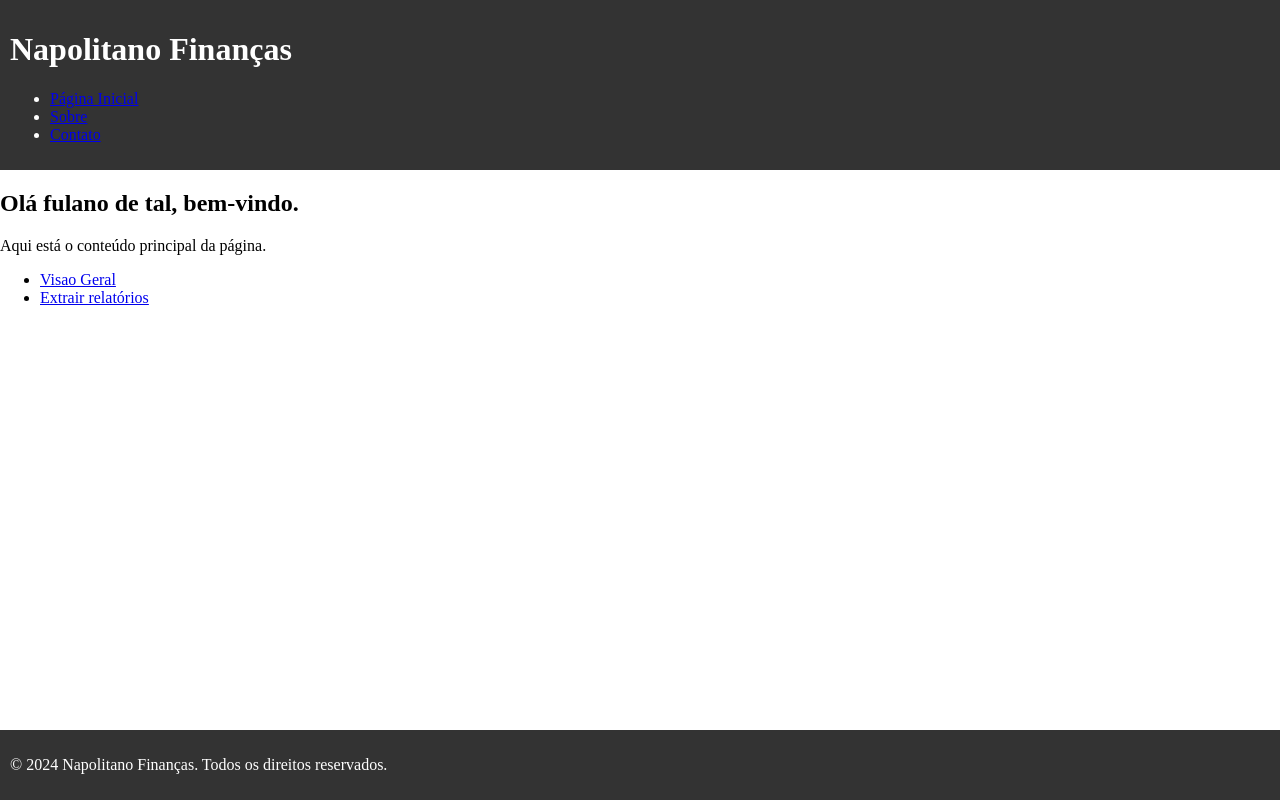
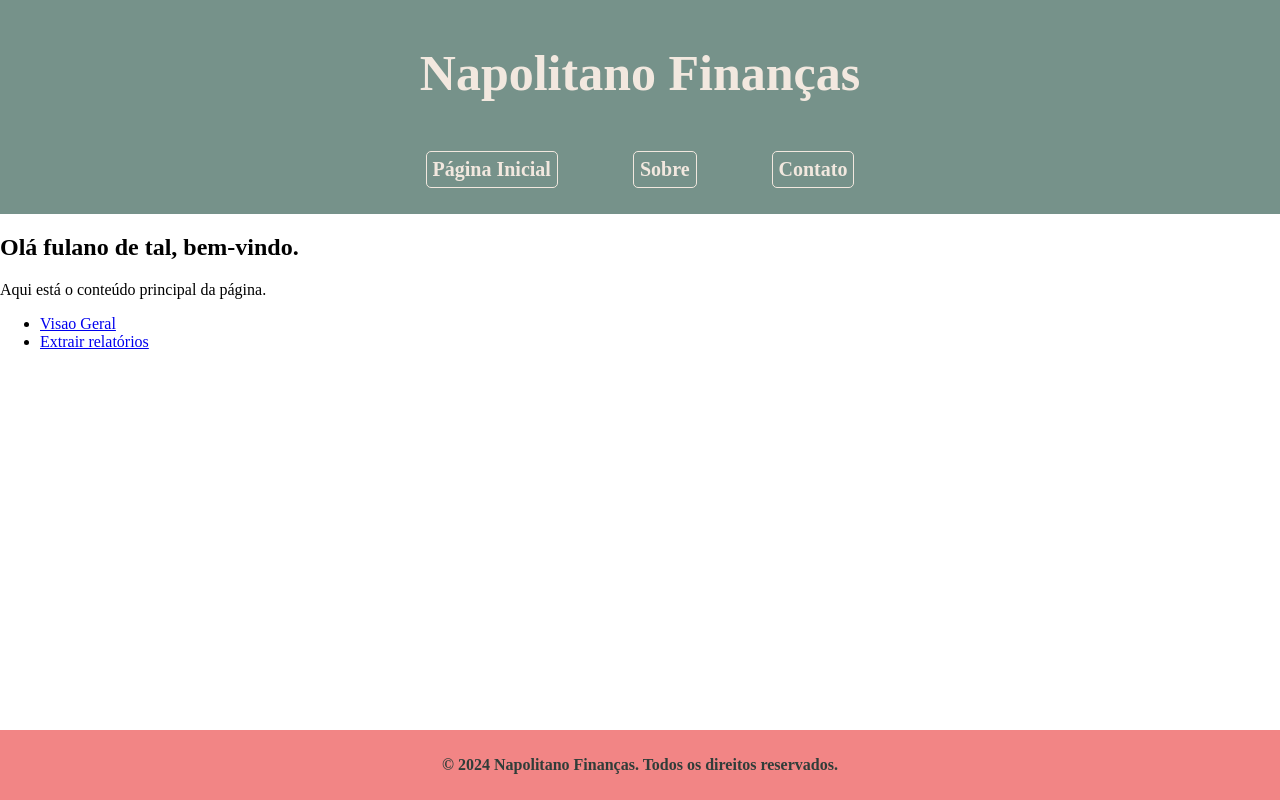
Before and after one commit to rianreiss/flask-project, a Flask app: page / in a window 1280 px wide. Run offline with Flask 3, Linux system fonts and the light colour scheme.

Commit message:
style commits

```diff
--- a/app/static/css/overview.css
+++ b/app/static/css/overview.css
@@ -1,3 +1,9 @@
+@charset "UTF-8";
+.overview {
+  overflow-y: auto; /* Adiciona uma barra de rolagem vertical apenas quando necessário */
+  max-height: 400px;
+}
+
 table {
   width: 100%;
   border-collapse: collapse;
--- a/app/static/css/overview.scss
+++ b/app/static/css/overview.scss
@@ -1,3 +1,9 @@
+.overview {
+    overflow-y: auto; /* Adiciona uma barra de rolagem vertical apenas quando necessário */
+    max-height: 400px;
+}
+
+
 table {
     width: 100%;
     border-collapse: collapse;
--- a/app/static/css/styles.css
+++ b/app/static/css/styles.css
@@ -1,19 +1,54 @@
 @charset "UTF-8";
-body {
-  margin: 0;
-  padding: 0;
-  box-sizing: border-box;
-}
-
 /* Estilo para o cabeçalho */
 header {
   position: relative;
   box-sizing: border-box;
   top: 0;
   width: 100%;
-  background-color: #333; /* Altere a cor conforme necessário */
-  color: #fff; /* Altere a cor do texto conforme necessário */
   padding: 10px;
+  color: #F2E8DF;
+  display: flex;
+  flex-direction: column;
+  align-items: center;
+  background-color: #76928a;
+  font-weight: bold;
+}
+header h1 {
+  font-size: 50px;
+}
+header ul {
+  display: flex;
+  padding: 0;
+  flex-direction: row;
+  gap: 75px;
+  justify-content: space-between;
+}
+header ul li {
+  list-style-type: none;
+}
+header ul li a {
+  color: #F2E8DF;
+  border: 1px solid #F2E8DF;
+  display: flex;
+  padding: 6px;
+  border-radius: 5px;
+  font-size: 20px;
+  text-decoration: none;
+}
+header ul li a:hover {
+  color: #F2B263;
+  border: 1px solid #F2B263;
+}
+
+main {
+  margin: 0;
+  padding: 0;
+  box-sizing: border-box;
+}
+
+body {
+  margin: 0;
+  padding: 0;
   box-sizing: border-box;
 }
 
@@ -23,8 +58,13 @@ footer {
   box-sizing: border-box;
   bottom: 0;
   width: 100%;
-  background-color: #333; /* Altere a cor conforme necessário */
-  color: #fff; /* Altere a cor do texto conforme necessário */
+  background-color: #F28585;
+  /* Altere a cor conforme necessário */
+  color: #303d39;
+  font-weight: bold;
+  /* Altere a cor do texto conforme necessário */
   padding: 10px;
   box-sizing: border-box;
+  display: flex;
+  justify-content: center;
 }/*# sourceMappingURL=styles.css.map */
--- a/app/static/css/styles.scss
+++ b/app/static/css/styles.scss
@@ -1,8 +1,10 @@
-body {
-    margin: 0;
-    padding: 0;
-    box-sizing: border-box;
-}
+$cor1: #76928a;
+$cor1dark: #303d39;
+$cor2: #F2E8DF;
+$cor3: #F2B263;
+$cor4: #F28585;
+$cor5: #F2C6C2;
+
 
 /* Estilo para o cabeçalho */
 header {
@@ -10,12 +12,59 @@ header {
     box-sizing: border-box;
     top: 0;
     width: 100%;
-    background-color: #333; /* Altere a cor conforme necessário */
-    color: #fff; /* Altere a cor do texto conforme necessário */
     padding: 10px;
+    color: $cor2;
+    display: flex;
+    flex-direction: column;
+    align-items: center;
+    background-color: $cor1;
+    font-weight: bold;
+
+    h1 {
+        font-size: 50px;
+    }
+
+    ul {
+        display: flex;
+        padding: 0;
+        flex-direction: row;
+        gap: 75px;
+        justify-content: space-between;
+
+        li {
+            list-style-type: none;
+
+            a {
+                color: $cor2;
+                border: 1px solid $cor2;
+                display: flex;
+                padding: 6px;
+                border-radius: 5px;
+                font-size: 20px;
+                text-decoration: none;
+
+                &:hover {
+                    color: $cor3;
+                    border: 1px solid $cor3;
+                }
+            }
+        }
+    }
+
+}
+
+main {
+    margin: 0;
+    padding: 0;
     box-sizing: border-box;
 }
 
+
+body {
+    margin: 0;
+    padding: 0;
+    box-sizing: border-box;
+}
 
 
 /* Estilo para o rodapé */
@@ -24,8 +73,13 @@ footer {
     box-sizing: border-box;
     bottom: 0;
     width: 100%;
-    background-color: #333; /* Altere a cor conforme necessário */
-    color: #fff; /* Altere a cor do texto conforme necessário */
+    background-color: $cor4;
+    /* Altere a cor conforme necessário */
+    color: $cor1dark;
+    font-weight: bold;
+    /* Altere a cor do texto conforme necessário */
     padding: 10px;
     box-sizing: border-box;
+    display: flex;
+    justify-content: center;
 }
```
Also changed, not shown: 2 other files.
